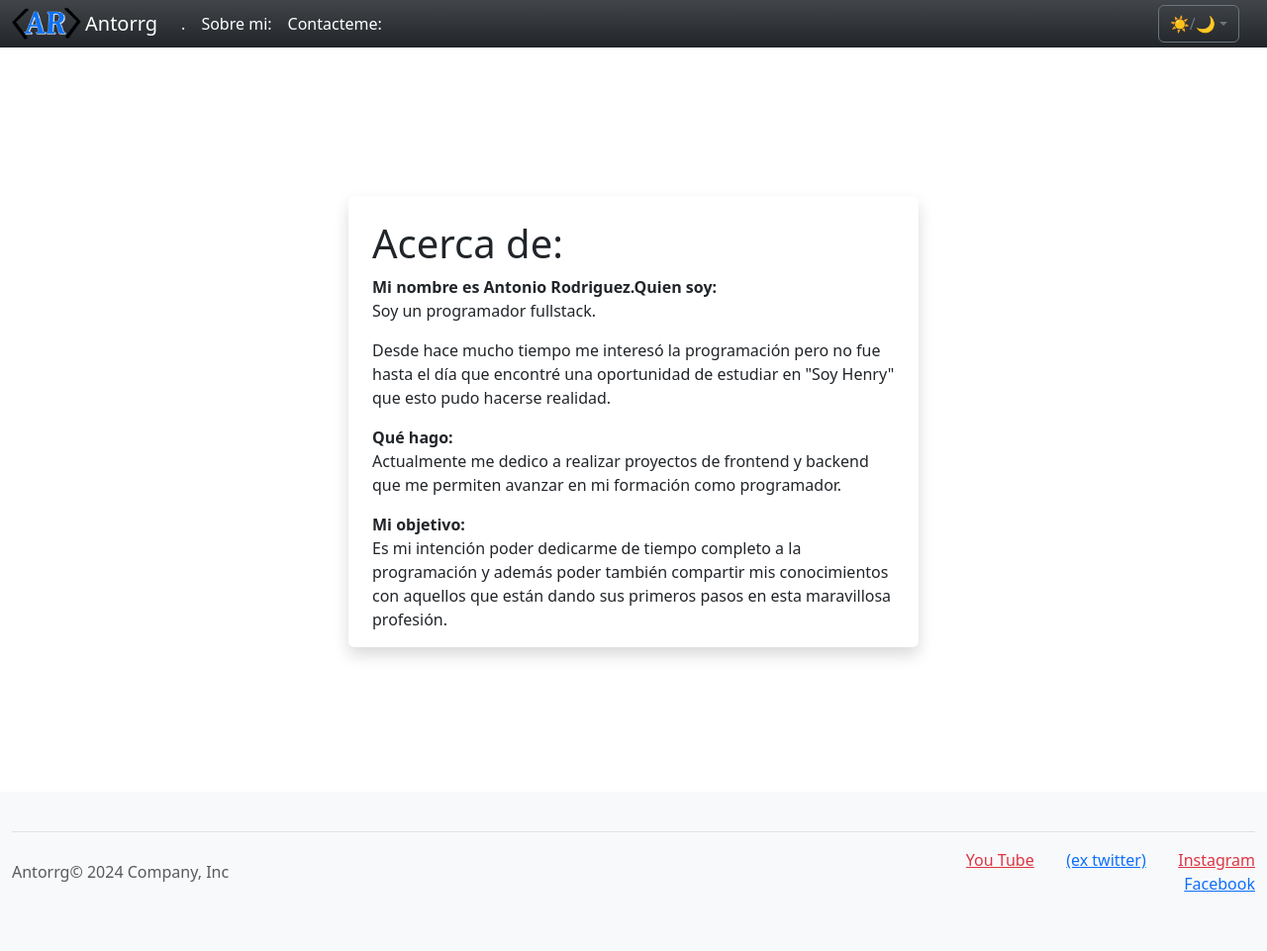
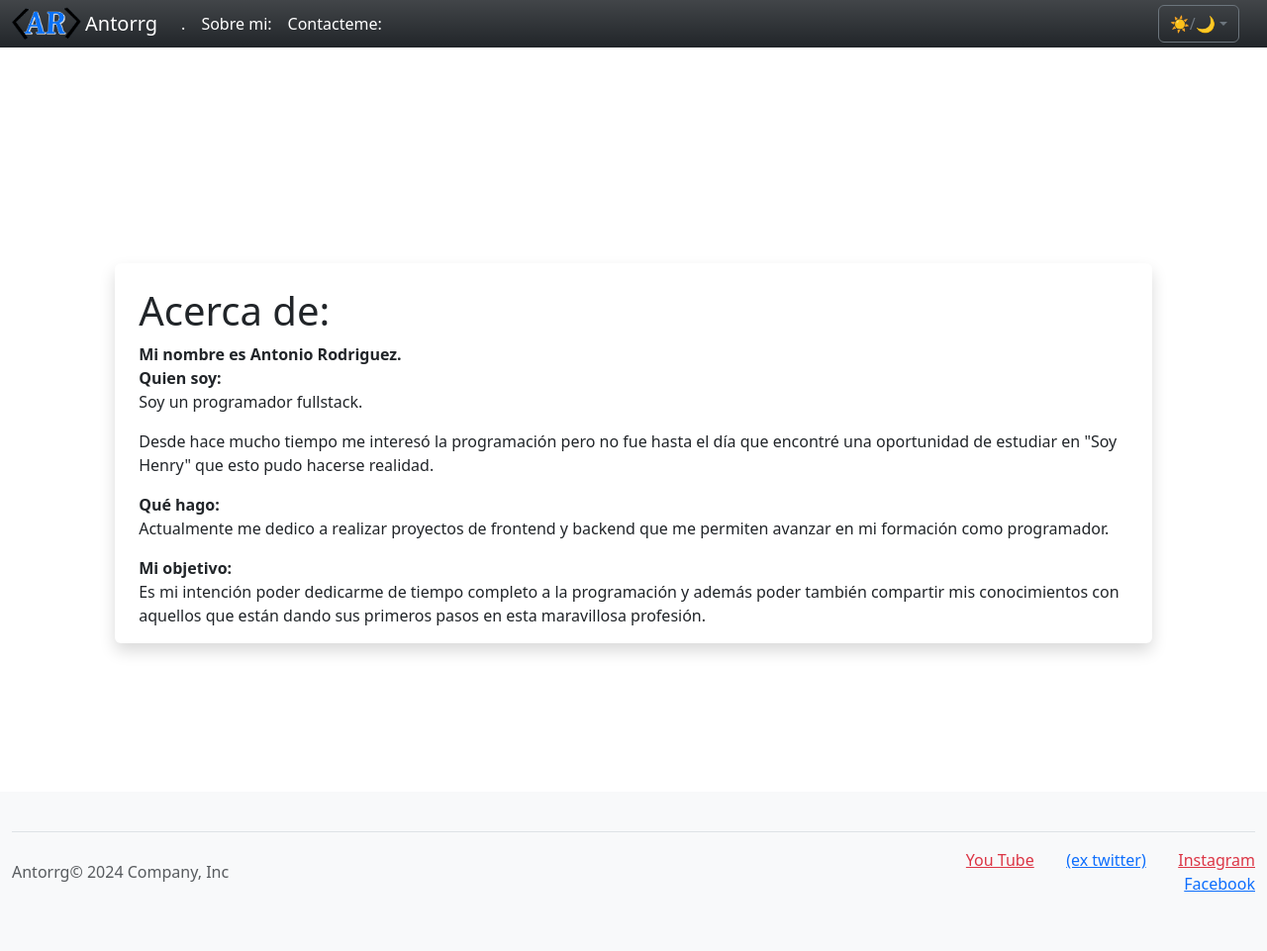
Before and after one commit to antorrg/hibridApiExpress, a Node project: template views/about.pug in a window 1280 px wide. Shown: the whole page at 99% size. Run offline with Node 20 templates, Linux system fonts and the light colour scheme; the template is opened without the code that fills it, so the values that code supplies are empty; some libraries are stand-ins or nearby versions; some web fonts are replaced.

Commit message:
Commit corrections about

```diff
--- a/server/app.js
+++ b/server/app.js
@@ -64,7 +64,8 @@ if(env.Status !== 'production'){
 app.use((err, req, res, next) => {
     const status = err.status || 500;
     const message = err.message || 'Error';
-    console.error('Error: ', err);
+    if(env.Status==='development'){
+    console.error('Error: ', err);}
     //res.render('error', { message: message, status: status});
     res.status(status).json({
       success: false,
--- a/server/router.js
+++ b/server/router.js
@@ -34,7 +34,7 @@ mainRouter.use('/api/v1', verifyToken, productRouter)
 
 // Manejador de Rutas No Encontradas para MVC
 mainRouter.use((req, res, next) => {
-    if (req.originalUrl.startsWith('/api/v3/')) {
+    if (req.originalUrl.startsWith('/api/v1/')) {
       // Si es una ruta de la API, pasa al siguiente middleware
       return next();
     }
@@ -49,7 +49,7 @@ mainRouter.use((req, res, next) => {
       // Si es una ruta de la API, pasa al siguiente middleware
       return next(err);
     }
-    res.status(err.status || 500);
+    res.status(err.status || 400);
     res.render('error', { message: err.message, status: err.status || 500 });
   });
 
--- a/src/generalStyles/resetStyles.css
+++ b/src/generalStyles/resetStyles.css
@@ -99,7 +99,7 @@ min-width: 80vw;
   border-radius: 5px; /* Bordes redondeados */
   color: black; /* Asegúrate de que el texto sea visible */
   min-height: 100vh; /* Asegura que ocupe al menos la altura completa de la pantalla */
-  min-width: calc(fit-content(100%) + 10%);
+   min-width: calc(fit-content(100%) + 10%);
 }
 
 [data-bs-theme="dark"] .coverBackPages {
@@ -109,10 +109,11 @@ min-width: 80vw;
   z-index: 10;
   padding: 0.2rem;
   min-height: 100vh; /* Asegura que ocupe al menos la altura completa de la pantalla */
-  min-width: calc(fit-content(100%) + 10%);
+   min-width: calc(fit-content(100%) + 10%);
 }
 .textFormPagesContainer {
-  margin-top:8%;
+  margin-top:10%;
+  min-width: 80%;
   max-width: 90%
 }
 @media (max-width: 768px) {
--- a/views/about.pug
+++ b/views/about.pug
@@ -3,14 +3,15 @@ extends ./layouts/mainLayout.pug
 block content
   div.backgroundPages(style="min-height: 100vh;")
     .coverBackPages
-      .container-md.modal-content.textFormPagesContainer.backgroundFormColor.rounded-2.shadow(style='width:50vw')
+      .container-sm.modal-content.textFormPagesContainer.backgroundFormColor.rounded-2.shadow
         .container.mt-4
-          h1 Acerca de:
-          strong Mi nombre es Antonio Rodriguez.
-          strong Quien soy:
-          p Soy un programador fullstack.
-          p Desde hace mucho tiempo me interesó la programación pero no fue hasta el día que encontré una oportunidad de estudiar en "Soy Henry" que esto pudo hacerse realidad.
-          strong Qué hago:
-          p Actualmente me dedico a realizar proyectos de frontend y backend que me permiten avanzar en mi formación como programador.
-          strong Mi objetivo:
-          p Es mi intención poder dedicarme de tiempo completo a la programación y además poder también compartir mis conocimientos con aquellos que están dando sus primeros pasos en esta maravillosa profesión.
+          .row
+            h1 Acerca de:
+            strong Mi nombre es Antonio Rodriguez.
+            strong Quien soy:
+            p Soy un programador fullstack.
+            p Desde hace mucho tiempo me interesó la programación pero no fue hasta el día que encontré una oportunidad de estudiar en "Soy Henry" que esto pudo hacerse realidad.
+            strong Qué hago:
+            p Actualmente me dedico a realizar proyectos de frontend y backend que me permiten avanzar en mi formación como programador.
+            strong Mi objetivo:
+            p Es mi intención poder dedicarme de tiempo completo a la programación y además poder también compartir mis conocimientos con aquellos que están dando sus primeros pasos en esta maravillosa profesión.
--- a/views/error.pug
+++ b/views/error.pug
@@ -13,7 +13,6 @@ html(lang="es")
           div
             h1 Error: #{status}
             h2 #{message}
-            h3 (¡¡¡Creo que algo salió mal!!!)
             a.btn.btn-sm.btn-primary.me-2(href='/') Volver
     script.
       setTimeout(() => {
```
Also changed, not shown: server/modules/mvcPages/mvcRouters.js (+4 -4 lines).
